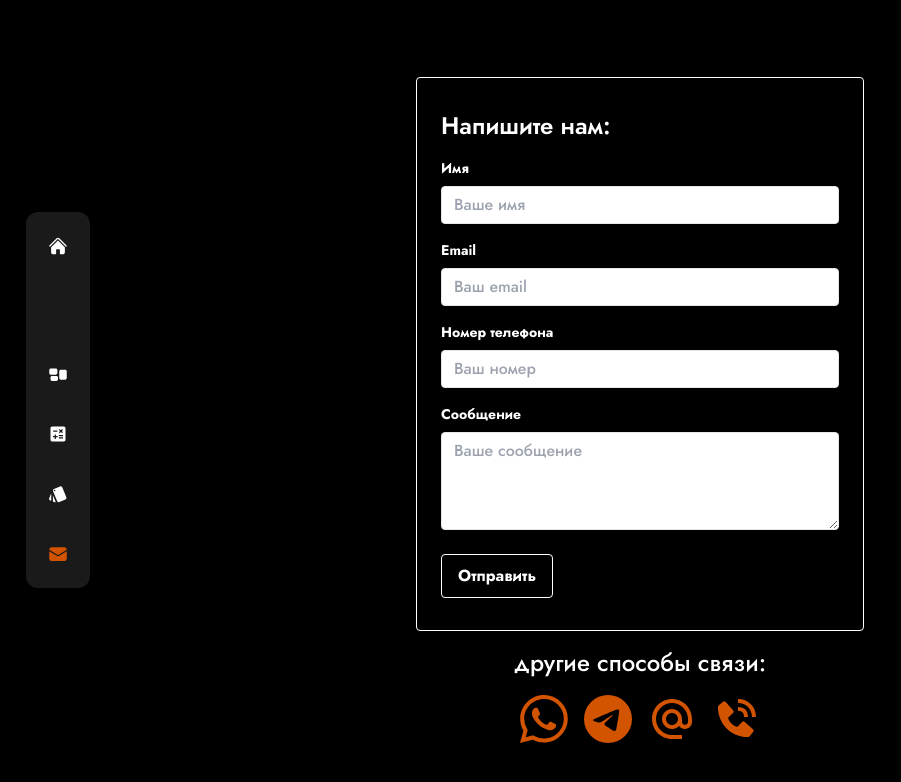
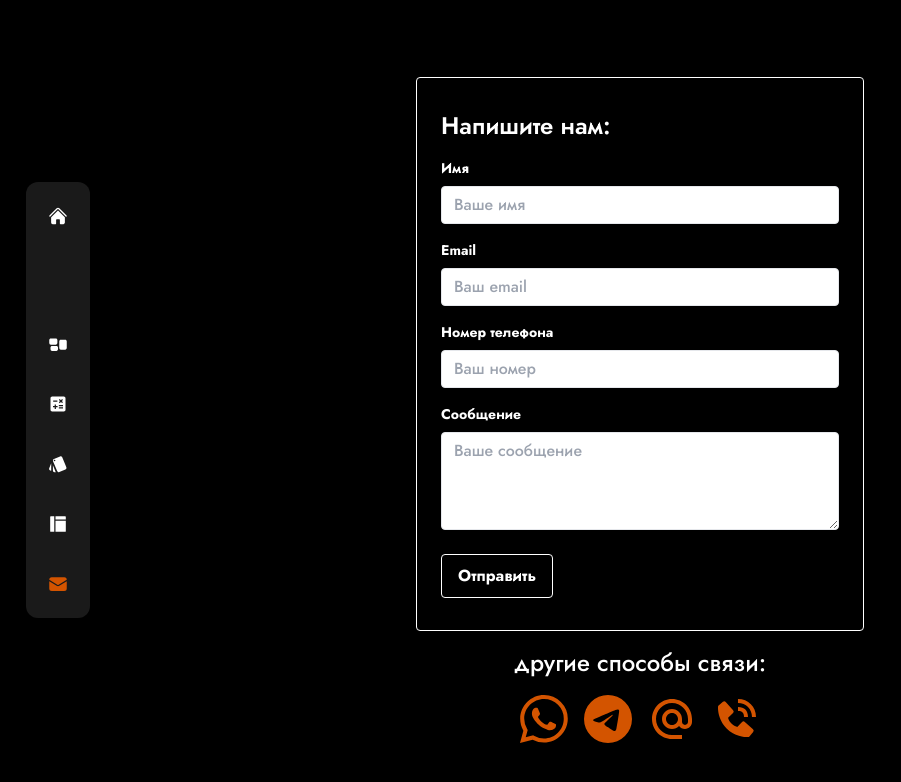
Before and after one commit to TyamackovM/a-studio, a Next.js app: page /contact in a window 1280 px wide. Shown: the top 782 px of the page, without its empty margins (0-901 px from the left). Built offline with nearby package versions, Linux system fonts and the light colour scheme; some icons are missing.

Commit message:
section added

```diff
--- a/components/Header.tsx
+++ b/components/Header.tsx
@@ -1,16 +1,9 @@
 //* icons
-import {
-  HiHome,
-  HiUser,
-  HiViewColumns,
-  HiRectangleGroup,
-  HiChatBubbleBottomCenterText,
-  HiEnvelope,
-} from "react-icons/hi2";
+import { HiHome, HiRectangleGroup, HiEnvelope } from "react-icons/hi2";
 
 import { MdCalculate, MdStyle } from "react-icons/md";
-import { FaProjectDiagram } from "react-icons/fa";
 import { PiStepsFill } from "react-icons/pi";
+import { AiFillLayout } from "react-icons/ai";
 
 //? next link
 import Link from "next/link";
@@ -25,6 +18,7 @@ export const navData = [
   { name: "Портфолио", path: "/portfolio", icon: <HiRectangleGroup /> },
   { name: "Расчет", path: "/calculate", icon: <MdCalculate /> },
   { name: "Интерьеры", path: "/styles", icon: <MdStyle /> },
+  { name: "РБ", path: "/chemes", icon: <AiFillLayout /> },
   { name: "Контакты", path: "/contact", icon: <HiEnvelope /> },
 ];
 
```
